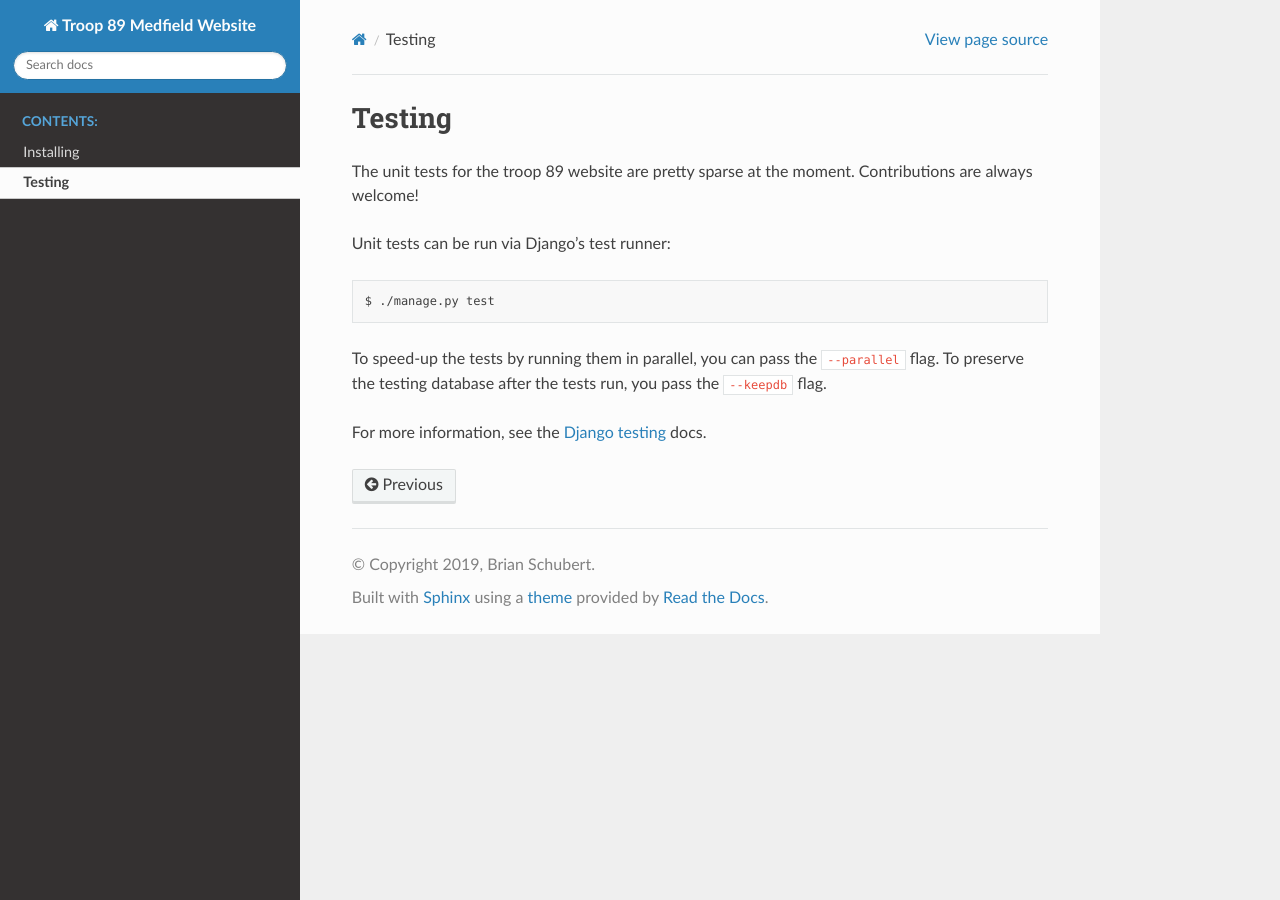
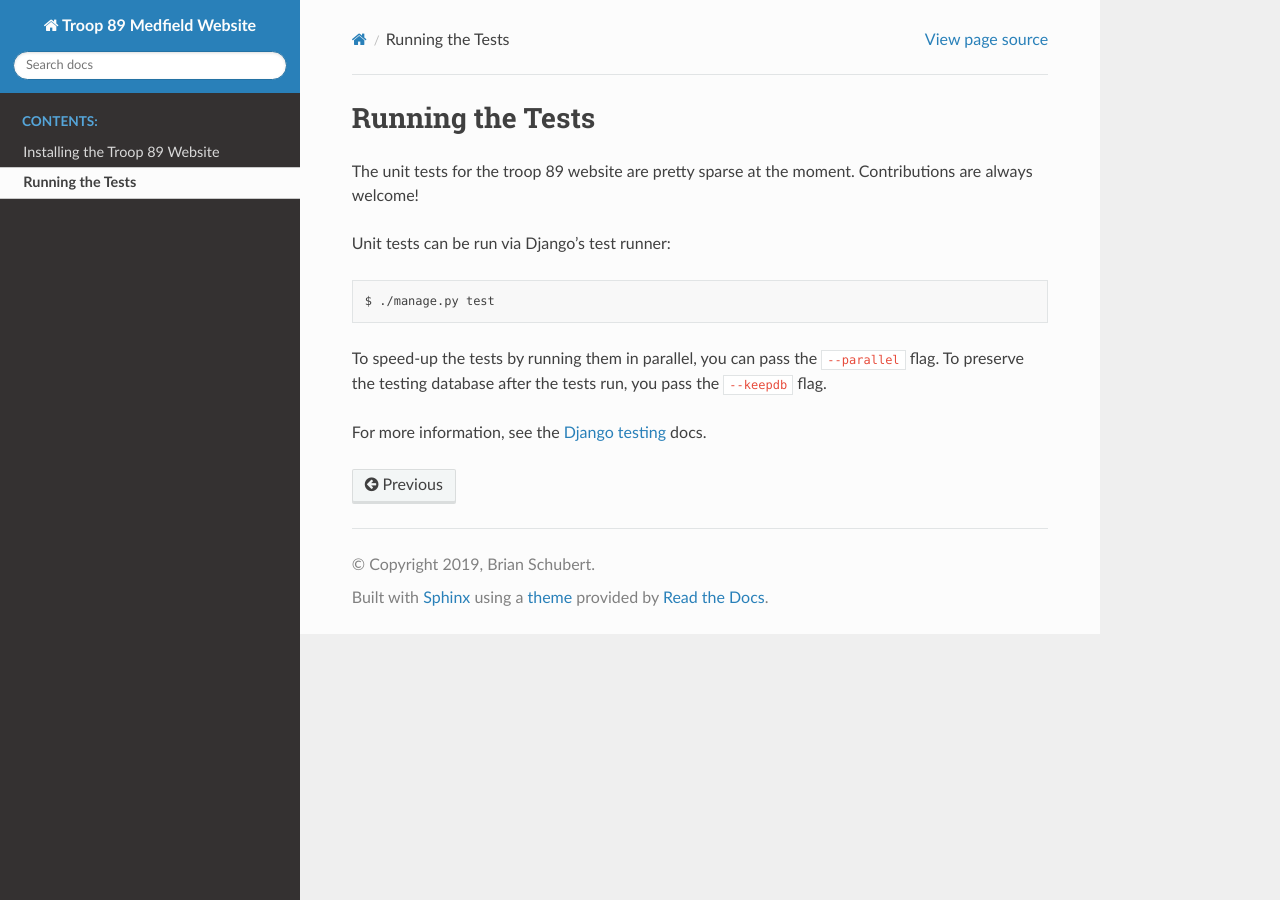
Before and after one commit to brianschubert/troop89medfield.org, a Sphinx documentation site: the page built from docs/testing.rst, in a window 1280 px wide. Built offline with Sphinx 7.4.7 and the Read the Docs theme 2.0.0, drawn with Linux system fonts in a browser that asks for light colours.

Commit message:
Update install and testing docs section titles

```diff
--- a/docs/install.rst
+++ b/docs/install.rst
@@ -8,8 +8,8 @@
 
     This guide assumes that you already have Python installed. At the time of this writing, the troop 89 website requires Python3.6 or greater.
 
-Installing
-==========
+Installing the Troop 89 Website
+===============================
 
 Getting a local copy of the troop 89 website running is a fairly simple process, though there are several steps. This guide is intended to be especially so that it may serve as a partial reference for future webmasters in training.
 
--- a/docs/testing.rst
+++ b/docs/testing.rst
@@ -2,8 +2,8 @@
 .. License, v. 2.0. If a copy of the MPL was not distributed with this
 .. file, You can obtain one at http://mozilla.org/MPL/2.0/.
 
-Testing
-=======
+Running the Tests
+=================
 
 The unit tests for the troop 89 website are pretty sparse at the moment. Contributions are always welcome!
 
```
